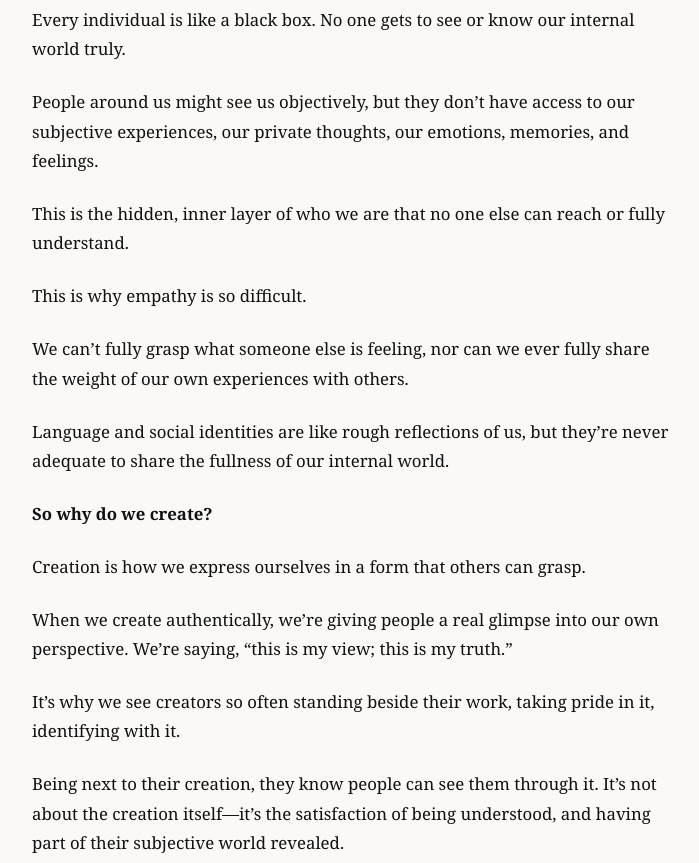
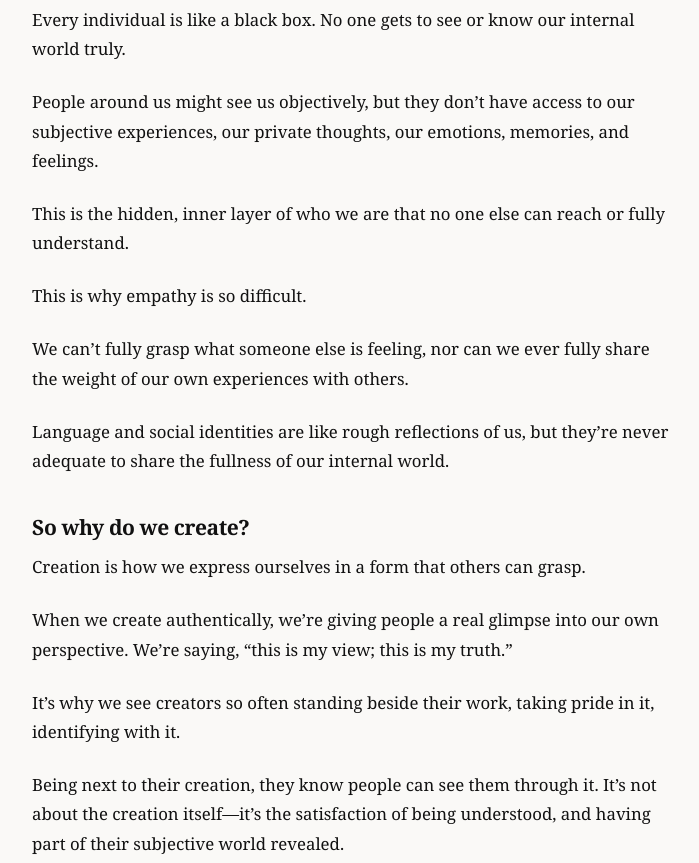
Before and after one commit to sriramvas/sriramvas.github.io, a Jekyll site: the page built from _posts/2024-11-11-create.md, in a window 1280 px wide. Shown: the part 512-1375 px from the top of the page, without its empty margins (289-988 px from the left). Built offline with Jekyll 4.4.1, drawn with Linux system fonts in a browser that asks for light colours; grey boxes are pictures that could not be loaded.

Commit message:
Update 2024-11-11-create.md

```diff
--- a/_posts/2024-11-11-create.md
+++ b/_posts/2024-11-11-create.md
@@ -20,7 +20,7 @@ We can’t fully grasp what someone else is feeling, nor can we ever fully share
 
 Language and social identities are like rough reflections of us, but they’re never adequate to share the fullness of our internal world.
 
-**So why do we create?**
+## So why do we create?
 
 Creation is how we express ourselves in a form that others can grasp.
 
```
